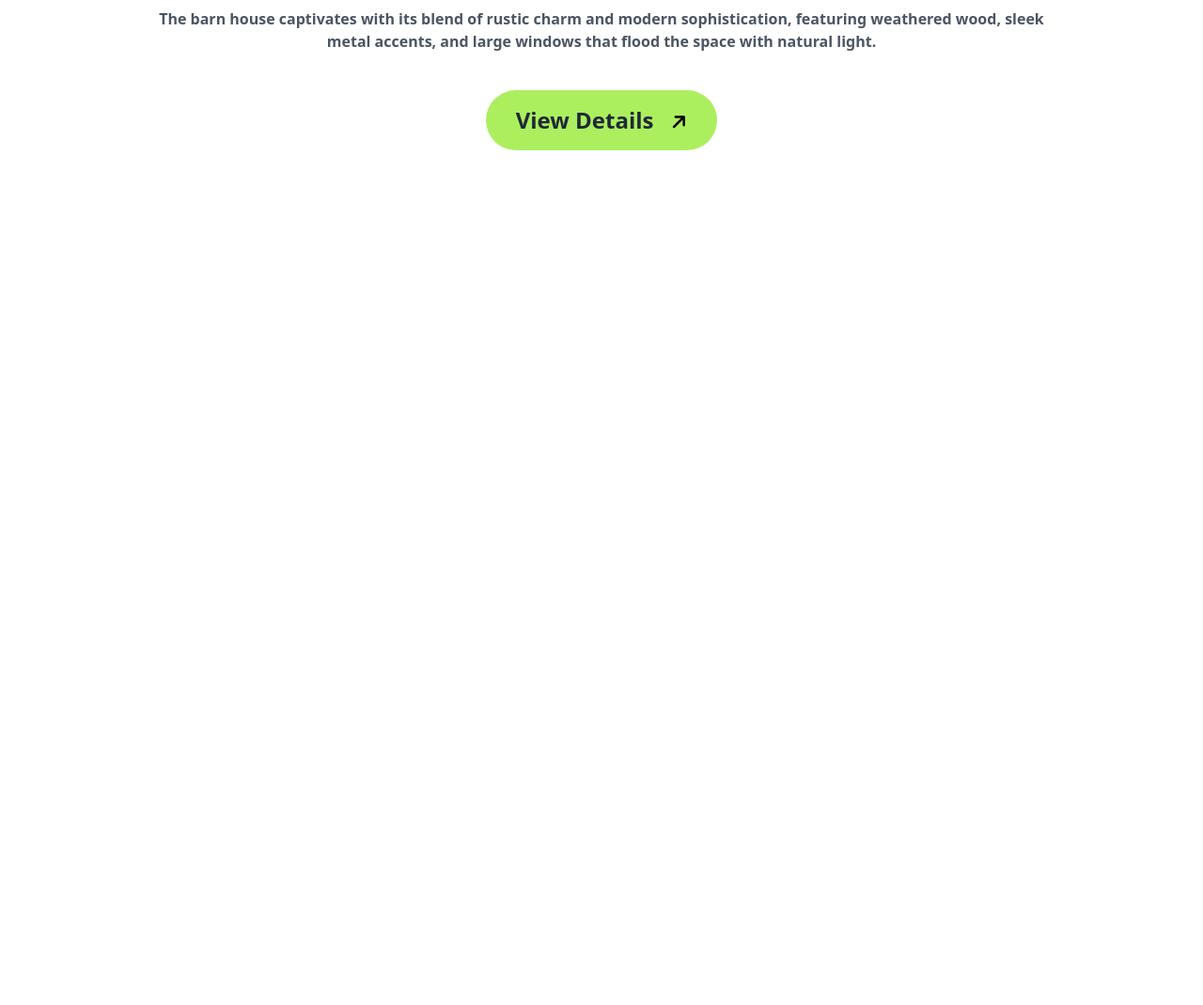
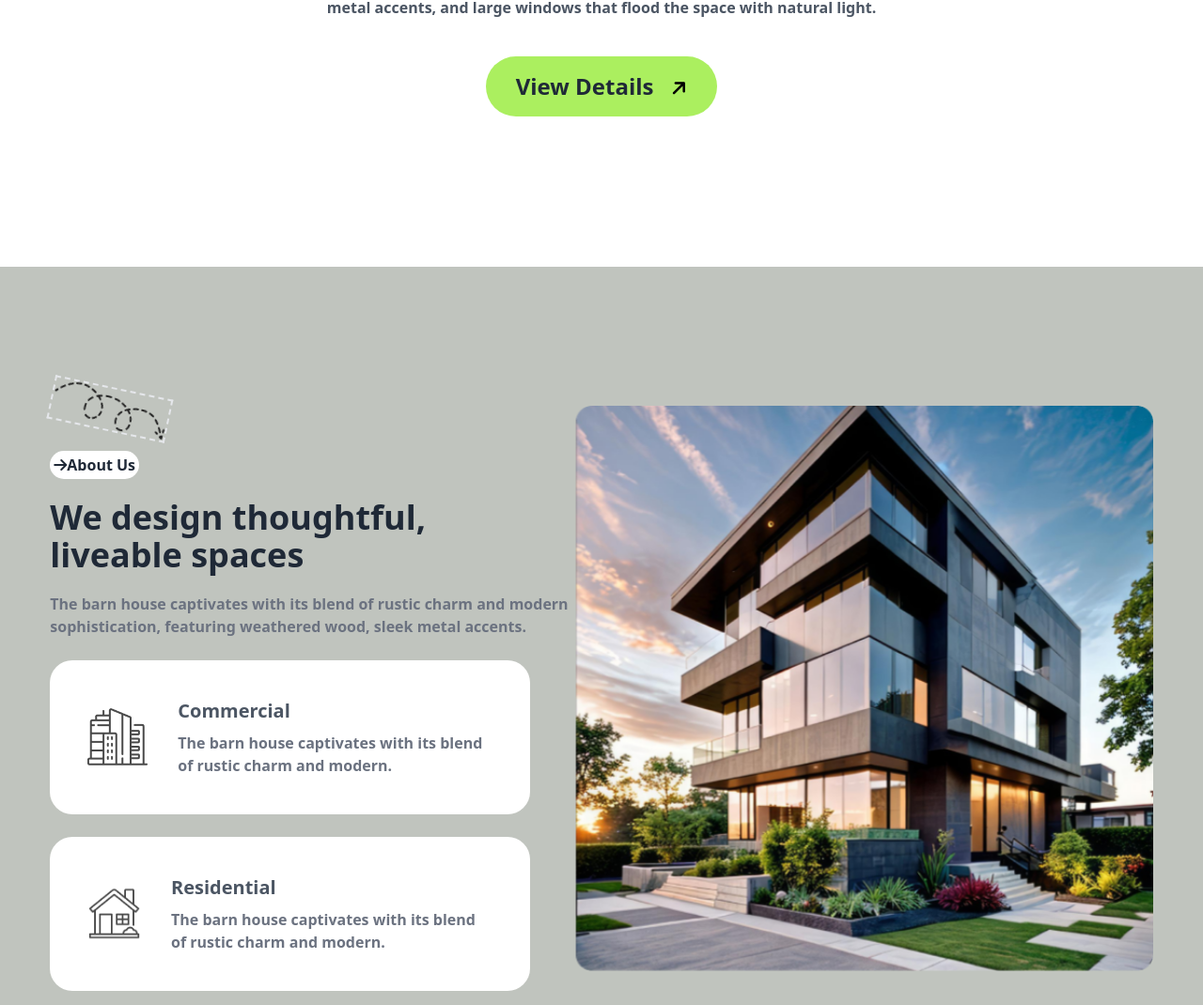
Before and after one commit to md-siam-islam/Assignment-3, a plain HTML site: page index.html in a window 1280 px wide. Shown: the part 710-1780 px from the top of the page at 94% size. Before the commit the page ends 910 px from the top, so only its background shows below. Drawn offline with nearby package versions, Linux system fonts and the light colour scheme; a web font is replaced by a local one.

Commit message:
about us section design donr

```diff
--- a/index.html
+++ b/index.html
@@ -27,7 +27,8 @@
                 color2:'rgb(239, 218, 110)',
                 color3:'rgb(164, 218, 195)',
                 color4:'rgb(119, 170, 234)',
-                color5:'rgb(171, 239, 95)'
+                color5:'rgb(171, 239, 95)',
+                color6:'#c0c4be'
               },
             Fontfamily:{
                 font: '"Manrope", sans-serif'
@@ -61,8 +62,8 @@
                 <div class="navbar-end flex ">
                     <i class="mr-6 bg-white rounded-full shadow p-3 text-2xl fa-solid hidden lg:block md:block fa-magnifying-glass"></i>
                     <i class="mr-6 bg-white rounded-full shadow p-3 text-2xl fa-solid hidden lg:block md:block fa-cart-shopping"></i>
-                  <a class=" hidden lg:block px-4 py-3 rounded-full  bg-color5 text-xl font-bold  ">Book Consult  <i class="fa-solid fa-arrow-right bg-black text-white px-4 py-2 ml-3  rounded-full -rotate-45 text-xl"></i></a>
-                  <i class="fa-solid fa-bars mr-6 bg-white rounded-full shadow px-3 py-2 text-2xl lg:hidden "></i>
+                  <a class=" hidden md:hidden lg:block px-4 py-2 rounded-full  bg-color5 text-xl font-bold  ">Book Consult  <i class="fa-solid fa-arrow-right bg-black text-white px-2 py-1 ml-3  rounded-full -rotate-45 text-xl"></i></a>
+                  <i class="fa-solid fa-bars mr-6 bg-white rounded-full shadow px-3 py-2 text-2xl lg:hidden md:block block "></i>
                 </div>
               </div>
         </nav>
@@ -82,7 +83,41 @@
          </section>
     </header>
     <main>
+        <section class=" bg-color6 my-40 ">
+            <div class="flex flex-col lg:flex-row items-center justify-center w-11/12 mx-auto py-32 text-center lg:text-left ">
+               <div class="space-y-6 mb-8 lg:mb-0">
+                <div class=" hidden lg:block border-dashed border-2 w-32 rotate-12">
+                    <img src="./assets/Vector.png" alt="" >
+                </div>
+                <div><a href="" class="font-bold bg-white rounded-full p-1"><i class="fa-solid fa-arrow-right"></i>About Us</a></div>
+                <div>
+                    <h1 class="text-4xl font-bold mb-5">We design thoughtful,<br> liveable spaces</h1>
+                    <p class="font-bold text-gray-500">The barn house captivates with its blend of rustic charm and
+                        modern sophistication, featuring weathered wood, sleek metal accents.</p>
+                </div>
+                <div class="flex lg:items-center bg-white p-10 w-11/12 rounded-3xl  text-left ml-4 lg:ml-0 md:ml-7">
+                    <div><img src="./assets/commercial.png" alt="" class=""></div>
+                    <div class="ml-8">
+                        <h1 class="text-xl text-gray-600 font-bold mb-2">Commercial</h1>
+                        <p class="text-gray-500 font-bold">The barn house captivates with its blend <br> of rustic charm and modern.</p>
+                    </div>
+                </div>
 
+                <div class="flex lg:items-center bg-white p-10 w-11/12 rounded-3xl text-left ml-4 lg:ml-0 md:ml-7">
+                    <div><img src="./assets/residential.png" alt="" class="mr-7"></div>
+                    <div class="ml-8 ">
+                        <h1 class="text-xl text-gray-600 font-bold mb-2">Residential</h1>
+                        <p class="text-gray-500 font-bold">The barn house captivates with its blend of rustic charm and modern.</p>
+                    </div>
+                </div>
+
+               </div>
+                <div class="lg:w-full h-10/12 w-11/12">
+                    <img src="./assets/Rectangle.png" alt="" class="w-full h-full">
+                </div>
+            </div>
+
+        </section>
     </main>
 
     <footer>
```
